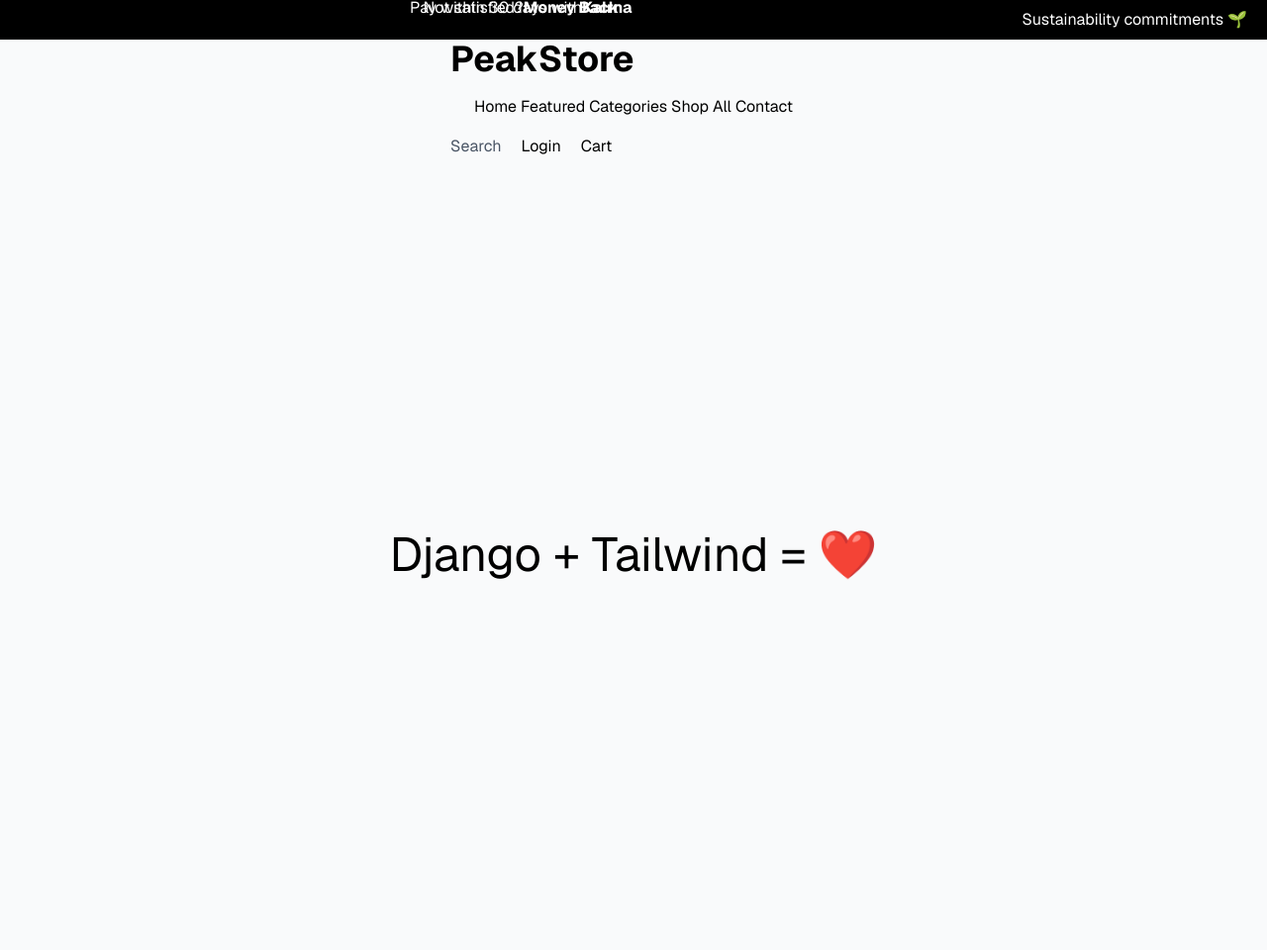
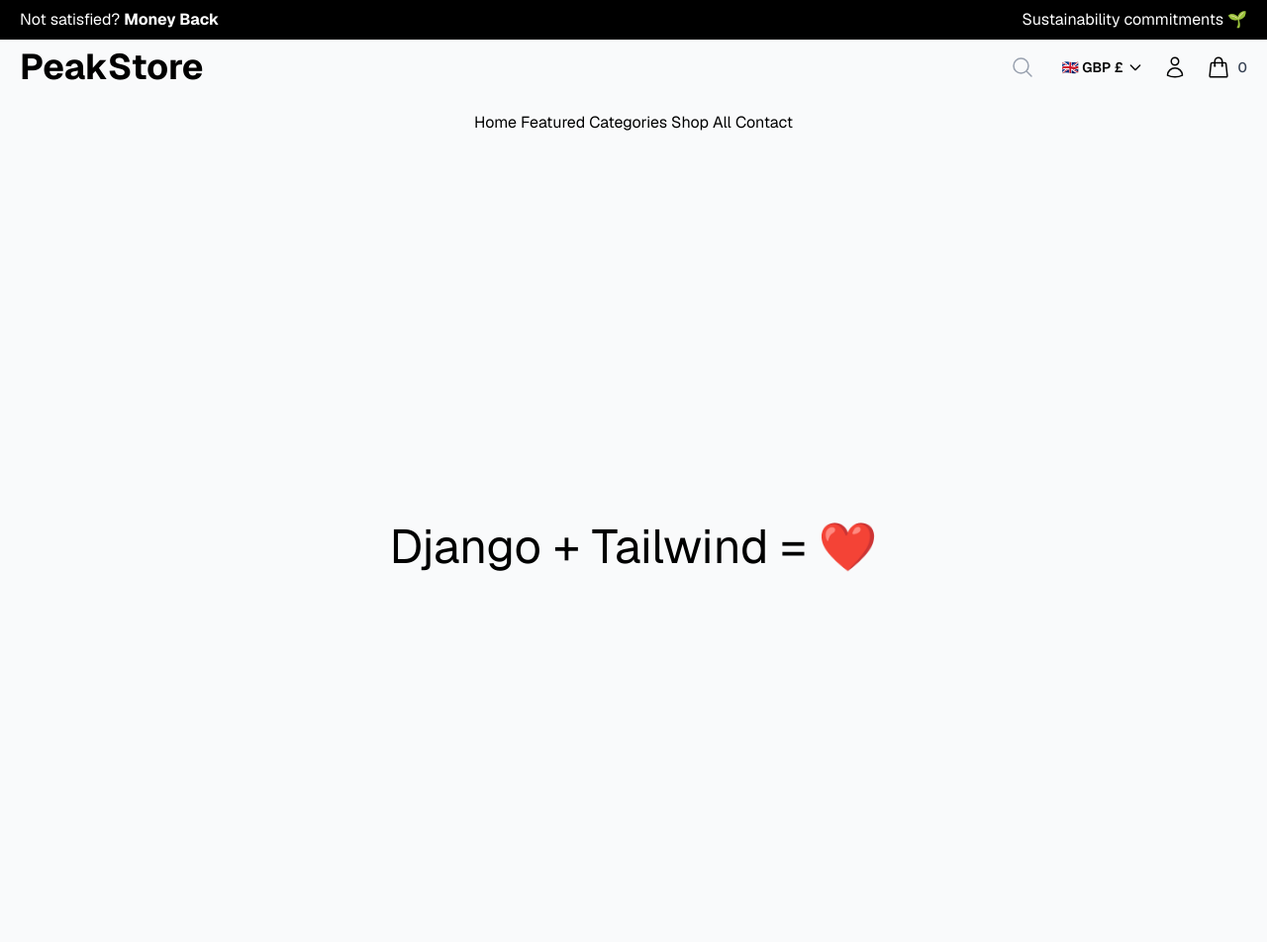
Before and after one commit to samnodier/django_ecommerce, a Django app: page / in a window 1280 px wide. Shown: the whole page at 99% size. After the commit the page ends 578 px from the top, so only its background shows below. Run offline with Django 5.2, Linux system fonts and the light colour scheme; data that the repository does not hold is empty; some libraries are stand-ins or nearby versions.

Commit message:
end of the week

```diff
--- a/store/templates/store/index.html
+++ b/store/templates/store/index.html
@@ -16,15 +16,15 @@
         <header class="flex w-full flex-col items-center justify-between">
             <div class="flex w-full bg-black text-white px-5">
                 <div class = "relative h-10 overflow-hidden flex-1">
-                    <ul class="relative h-full">
-                        <li class="absolute flex items-center justify-center w-full opacity-0 animate-slide-in [animation-delay:0s] leading-none">
-                            Pay within 30 days with <strong>Kalrna</strong>
+                    <ul class="relative h-full w-full">
+                        <li class="absolute top-0 left-0 flex items-center justify-left h-full w-full opacity-0 animate-slide-in [animation-delay:0s]">
+                            Pay within 30 days with<strong class="ml-1">Kalrna</strong>
                         </li>
-                        <li class="absolute flex items-center justify-center w-full opacity-0 animate-slide-in [animation-delay:5s] leading-none">
-                            Not satisfied? <strong>Money Back</strong>
+                        <li class="absolute top-0 left-0 flex items-center justify-left h-full w-full opacity-0 animate-slide-in [animation-delay:5s]">
+                            Not satisfied?<strong class="ml-1">Money Back</strong>
                         </li>
-                        <li class="absolute flex items-center justify-center w-full opacity-0 animate-slide-in [animation-delay:10s] leading-none">
-                            <strong>30 day</strong> trial
+                        <li class="absolute top-0 left-0 flex items-center justify-left h-full w-full opacity-0 animate-slide-in [animation-delay:10s]">
+                            <strong class="mr-1">30 day</strong>trial
                         </li>
                     </ul>
                 </div>
@@ -32,8 +32,95 @@
                     <p>Sustainability commitments 🌱</p>
                 </div>
             </div>
-            <div>
-                <h1 class="text-4xl font-bold">PeakStore</h1>
+            <div class="flex w-full px-5 py-2 justify-between">
+                <div>
+                    <h1 class="text-4xl font-bold">PeakStore</h1>
+                </div>
+                <div class="flex items-center space-x-5">
+                    <!-- Search -->
+                    <div class="flex lg:ml-6">
+                        <a href="#" class="p-2 text-gray-400 hover:text-gray-500">
+                            <span class="sr-only">Search</span>
+                            <svg xmlns="http://www.w3.org/2000/svg"
+                                 fill="none"
+                                 viewBox="0 0 24 24"
+                                 stroke-width="1.5"
+                                 stroke="currentColor"
+                                 class="size-6">
+                                <path stroke-linecap="round" stroke-linejoin="round" d="m21 21-5.197-5.197m0 0A7.5 7.5 0 1 0 5.196 5.196a7.5 7.5 0 0 0 10.607 10.607Z" />
+                            </svg>
+                        </a>
+                    </div>
+                    <!-- Switch currency -->
+                    <div class="relative group">
+                        <button class="flex items-center text-sm font-semibold focus:outline-none hover:text-gray-300 transition-colors">
+                            <span>🇬🇧 GBP £</span>
+                            <svg class="w-4 h-4 ml-1 transform group-hover:rotate-180 transition-transform duration-200"
+                                 fill="none"
+                                 stroke="currentColor"
+                                 viewBox="0 0 24 24">
+                                <path stroke-linecap="round" stroke-linejoin="round" stroke-width="2" d="M19 9l-7 7-7-7"></path>
+                            </svg>
+                        </button>
+                        <!-- Dropdown Menu -->
+                        <!-- Invisible buffer bridge to prevent menu closing when moving mouse from button to menu -->
+                        <div class="absolute right-0 top-full h-2 w-full"></div>
+                        <!-- Actual Menu -->
+                        <ul class="absolute right-0 top-[calc(100%+0.5rem)] w-32 bg-white text-black rounded shadow-lg overflow-hidden transform scale-95 opacity-0 invisible group-hover:scale-100 group-hover:opacity-100 group-hover:visible transition-all duration-200 origin-top-right z-50">
+                            <li>
+                                <a href="#"
+                                   class="block px-4 py-2 text-sm hover:bg-gray-100 flex items-center justify-between">
+                                    <span>🇺🇸 USD</span>
+                                    <span class="text-gray-400">$</span>
+                                </a>
+                            </li>
+                            <li>
+                                <a href="#"
+                                   class="block px-4 py-2 text-sm hover:bg-gray-100 flex items-center justify-between">
+                                    <span>🇪🇺 EUR</span>
+                                    <span class="text-gray-400">€</span>
+                                </a>
+                            </li>
+                            <li>
+                                <a href="#"
+                                   class="block px-4 py-2 text-sm hover:bg-gray-100 flex items-center justify-between font-bold bg-gray-50">
+                                    <span>🇬🇧 GBP</span>
+                                    <span class="text-gray-400">£</span>
+                                </a>
+                            </li>
+                        </ul>
+                    </div>
+                    <!-- Login -->
+                    <div class="flex items-center justify-center">
+                        <a href="/login" class="">
+                            <svg xmlns="http://www.w3.org/2000/svg"
+                                 fill="none"
+                                 viewBox="0 0 24 24"
+                                 stroke-width="1.5"
+                                 stroke="currentColor"
+                                 class="size-6">
+                                <path stroke-linecap="round" stroke-linejoin="round" d="M15.75 6a3.75 3.75 0 1 1-7.5 0 3.75 3.75 0 0 1 7.5 0ZM4.501 20.118a7.5 7.5 0 0 1 14.998 0A17.933 17.933 0 0 1 12 21.75c-2.676 0-5.216-.584-7.499-1.632Z" />
+                            </svg>
+                        </a>
+                    </div>
+                    <!-- Cart -->
+                    <div class="">
+                        <a href="/cart" class="group -m-2 flex items-center p-2">
+                            <svg xmlns="http://www.w3.org/2000/svg"
+                                 fill="none"
+                                 viewBox="0 0 24 24"
+                                 stroke-width="1.5"
+                                 stroke="currentColor"
+                                 class="size-6">
+                                <path stroke-linecap="round" stroke-linejoin="round" d="M15.75 10.5V6a3.75 3.75 0 1 0-7.5 0v4.5m11.356-1.993 1.263 12c.07.665-.45 1.243-1.119 1.243H4.25a1.125 1.125 0 0 1-1.12-1.243l1.264-12A1.125 1.125 0 0 1 5.513 7.5h12.974c.576 0 1.059.435 1.119 1.007ZM8.625 10.5a.375.375 0 1 1-.75 0 .375.375 0 0 1 .75 0Zm7.5 0a.375.375 0 1 1-.75 0 .375.375 0 0 1 .75 0Z" />
+                            </svg>
+                            <span class="ml-2 text-sm font-medium text-gray-700 group-hover:text-gray-800">0</span>
+                            <span class="sr-only">items in cart, view bag</span>
+                        </a>
+                    </div>
+                </div>
+            </div>
+            <div class="flex w-full px-5">
                 <nav class="container mx-auto px-6 py-4">
                     <ul class="flex items-center justify-center space-x-1">
                         <li>
@@ -53,13 +140,6 @@
                         </li>
                     </ul>
                 </nav>
-                <div class="flex items-center space-x-5">
-                    <button class="text-gray-600 hover:text-blue-600">
-                        <span>Search</span>
-                    </button>
-                    <a href="/login" class="">Login</a>
-                    <a href="/cart" class="">Cart</a>
-                </div>
             </div>
         </header>
         <div class="container mx-auto">
--- a/theme/static/css/dist/styles.css
+++ b/theme/static/css/dist/styles.css
@@ -10,21 +10,32 @@
     monospace;
     --color-blue-600: oklch(54.6% 0.245 262.881);
     --color-gray-50: oklch(98.5% 0.002 247.839);
+    --color-gray-100: oklch(96.7% 0.003 264.542);
+    --color-gray-300: oklch(87.2% 0.01 258.338);
+    --color-gray-400: oklch(70.7% 0.022 261.325);
+    --color-gray-500: oklch(55.1% 0.027 264.364);
     --color-gray-600: oklch(44.6% 0.03 256.802);
+    --color-gray-700: oklch(37.3% 0.034 259.733);
+    --color-gray-800: oklch(27.8% 0.033 256.848);
     --color-black: #000;
     --color-white: #fff;
     --spacing: 0.25rem;
+    --text-sm: 0.875rem;
+    --text-sm--line-height: calc(1.25 / 0.875);
     --text-4xl: 2.25rem;
     --text-4xl--line-height: calc(2.5 / 2.25);
     --text-5xl: 3rem;
     --text-5xl--line-height: 1;
+    --font-weight-medium: 500;
+    --font-weight-semibold: 600;
     --font-weight-bold: 700;
     --tracking-normal: 0em;
     --leading-normal: 1.5;
-    --ease-in-out: cubic-bezier(0.4, 0, 0.2, 1);
+    --default-transition-duration: 150ms;
+    --default-transition-timing-function: cubic-bezier(0.4, 0, 0.2, 1);
     --default-font-family: var(--font-sans);
     --default-mono-font-family: var(--font-mono);
-    --animate-slide-in: slide-in 5s ease-in-out infinite;
+    --animate-slide-in: slide-in 15s linear infinite;
   }
 }
 @layer base {
@@ -176,6 +187,20 @@
   }
 }
 @layer utilities {
+  .invisible {
+    visibility: hidden;
+  }
+  .sr-only {
+    position: absolute;
+    width: 1px;
+    height: 1px;
+    padding: 0;
+    margin: -1px;
+    overflow: hidden;
+    clip-path: inset(50%);
+    white-space: nowrap;
+    border-width: 0;
+  }
   .absolute {
     position: absolute;
   }
@@ -184,6 +209,24 @@
   }
   .static {
     position: static;
+  }
+  .top-0 {
+    top: calc(var(--spacing) * 0);
+  }
+  .top-\[calc\(100\%\+0\.5rem\)\] {
+    top: calc(100% + 0.5rem);
+  }
+  .top-full {
+    top: 100%;
+  }
+  .right-0 {
+    right: calc(var(--spacing) * 0);
+  }
+  .left-0 {
+    left: calc(var(--spacing) * 0);
+  }
+  .z-50 {
+    z-index: 50;
   }
   .container {
     width: 100%;
@@ -203,11 +246,45 @@
       max-width: 96rem;
     }
   }
+  .-m-2 {
+    margin: calc(var(--spacing) * -2);
+  }
+  .m-1 {
+    margin: calc(var(--spacing) * 1);
+  }
   .mx-auto {
     margin-inline: auto;
   }
+  .mr-1 {
+    margin-right: calc(var(--spacing) * 1);
+  }
+  .ml-1 {
+    margin-left: calc(var(--spacing) * 1);
+  }
+  .ml-2 {
+    margin-left: calc(var(--spacing) * 2);
+  }
+  .ml-4 {
+    margin-left: calc(var(--spacing) * 4);
+  }
+  .block {
+    display: block;
+  }
   .flex {
     display: flex;
+  }
+  .flow-root {
+    display: flow-root;
+  }
+  .size-6 {
+    width: calc(var(--spacing) * 6);
+    height: calc(var(--spacing) * 6);
+  }
+  .h-2 {
+    height: calc(var(--spacing) * 2);
+  }
+  .h-4 {
+    height: calc(var(--spacing) * 4);
   }
   .h-10 {
     height: calc(var(--spacing) * 10);
@@ -218,11 +295,32 @@
   .h-screen {
     height: 100vh;
   }
+  .w-4 {
+    width: calc(var(--spacing) * 4);
+  }
+  .w-32 {
+    width: calc(var(--spacing) * 32);
+  }
   .w-full {
     width: 100%;
   }
   .flex-1 {
     flex: 1;
+  }
+  .shrink-0 {
+    flex-shrink: 0;
+  }
+  .origin-top-right {
+    transform-origin: 100% 0;
+  }
+  .scale-95 {
+    --tw-scale-x: 95%;
+    --tw-scale-y: 95%;
+    --tw-scale-z: 95%;
+    scale: var(--tw-scale-x) var(--tw-scale-y);
+  }
+  .transform {
+    transform: var(--tw-rotate-x,) var(--tw-rotate-y,) var(--tw-rotate-z,) var(--tw-skew-x,) var(--tw-skew-y,);
   }
   .animate-slide-in {
     animation: var(--animate-slide-in);
@@ -256,17 +354,32 @@
   .overflow-hidden {
     overflow: hidden;
   }
+  .rounded {
+    border-radius: 0.25rem;
+  }
   .bg-black {
     background-color: var(--color-black);
   }
   .bg-gray-50 {
     background-color: var(--color-gray-50);
   }
+  .bg-white {
+    background-color: var(--color-white);
+  }
+  .p-2 {
+    padding: calc(var(--spacing) * 2);
+  }
+  .px-4 {
+    padding-inline: calc(var(--spacing) * 4);
+  }
   .px-5 {
     padding-inline: calc(var(--spacing) * 5);
   }
   .px-6 {
     padding-inline: calc(var(--spacing) * 6);
+  }
+  .py-2 {
+    padding-block: calc(var(--spacing) * 2);
   }
   .py-4 {
     padding-block: calc(var(--spacing) * 4);
@@ -285,9 +398,9 @@
     font-size: var(--text-5xl);
     line-height: var(--tw-leading, var(--text-5xl--line-height));
   }
-  .leading-none {
-    --tw-leading: 1;
-    line-height: 1;
+  .text-sm {
+    font-size: var(--text-sm);
+    line-height: var(--tw-leading, var(--text-sm--line-height));
   }
   .leading-normal {
     --tw-leading: var(--leading-normal);
@@ -297,6 +410,14 @@
     --tw-font-weight: var(--font-weight-bold);
     font-weight: var(--font-weight-bold);
   }
+  .font-medium {
+    --tw-font-weight: var(--font-weight-medium);
+    font-weight: var(--font-weight-medium);
+  }
+  .font-semibold {
+    --tw-font-weight: var(--font-weight-semibold);
+    font-weight: var(--font-weight-semibold);
+  }
   .tracking-normal {
     --tw-tracking: var(--tracking-normal);
     letter-spacing: var(--tracking-normal);
@@ -304,14 +425,43 @@
   .text-black {
     color: var(--color-black);
   }
+  .text-gray-400 {
+    color: var(--color-gray-400);
+  }
   .text-gray-600 {
     color: var(--color-gray-600);
+  }
+  .text-gray-700 {
+    color: var(--color-gray-700);
   }
   .text-white {
     color: var(--color-white);
   }
   .opacity-0 {
     opacity: 0%;
+  }
+  .shadow-lg {
+    --tw-shadow: 0 10px 15px -3px var(--tw-shadow-color, rgb(0 0 0 / 0.1)), 0 4px 6px -4px var(--tw-shadow-color, rgb(0 0 0 / 0.1));
+    box-shadow: var(--tw-inset-shadow), var(--tw-inset-ring-shadow), var(--tw-ring-offset-shadow), var(--tw-ring-shadow), var(--tw-shadow);
+  }
+  .transition-all {
+    transition-property: all;
+    transition-timing-function: var(--tw-ease, var(--default-transition-timing-function));
+    transition-duration: var(--tw-duration, var(--default-transition-duration));
+  }
+  .transition-colors {
+    transition-property: color, background-color, border-color, outline-color, text-decoration-color, fill, stroke, --tw-gradient-from, --tw-gradient-via, --tw-gradient-to;
+    transition-timing-function: var(--tw-ease, var(--default-transition-timing-function));
+    transition-duration: var(--tw-duration, var(--default-transition-duration));
+  }
+  .transition-transform {
+    transition-property: transform, translate, scale, rotate;
+    transition-timing-function: var(--tw-ease, var(--default-transition-timing-function));
+    transition-duration: var(--tw-duration, var(--default-transition-duration));
+  }
+  .duration-200 {
+    --tw-duration: 200ms;
+    transition-duration: 200ms;
   }
   .\[animation-delay\:0s\] {
     animation-delay: 0s;
@@ -322,8 +472,57 @@
   .\[animation-delay\:10s\] {
     animation-delay: 10s;
   }
-  .\[animation-delay\:20s\] {
-    animation-delay: 20s;
+  .group-hover\:visible {
+    &:is(:where(.group):hover *) {
+      @media (hover: hover) {
+        visibility: visible;
+      }
+    }
+  }
+  .group-hover\:scale-100 {
+    &:is(:where(.group):hover *) {
+      @media (hover: hover) {
+        --tw-scale-x: 100%;
+        --tw-scale-y: 100%;
+        --tw-scale-z: 100%;
+        scale: var(--tw-scale-x) var(--tw-scale-y);
+      }
+    }
+  }
+  .group-hover\:rotate-180 {
+    &:is(:where(.group):hover *) {
+      @media (hover: hover) {
+        rotate: 180deg;
+      }
+    }
+  }
+  .group-hover\:text-gray-500 {
+    &:is(:where(.group):hover *) {
+      @media (hover: hover) {
+        color: var(--color-gray-500);
+      }
+    }
+  }
+  .group-hover\:text-gray-800 {
+    &:is(:where(.group):hover *) {
+      @media (hover: hover) {
+        color: var(--color-gray-800);
+      }
+    }
+  }
+  .group-hover\:opacity-100 {
+    &:is(:where(.group):hover *) {
+      @media (hover: hover) {
+        opacity: 100%;
+      }
+    }
+  }
+  .hover\:bg-gray-100 {
+    &:hover {
+      @media (hover: hover) {
+        background-color: var(--color-gray-100);
+      }
+    }
   }
   .hover\:text-blue-600 {
     &:hover {
@@ -332,6 +531,90 @@
       }
     }
   }
+  .hover\:text-gray-300 {
+    &:hover {
+      @media (hover: hover) {
+        color: var(--color-gray-300);
+      }
+    }
+  }
+  .hover\:text-gray-500 {
+    &:hover {
+      @media (hover: hover) {
+        color: var(--color-gray-500);
+      }
+    }
+  }
+  .focus\:outline-none {
+    &:focus {
+      --tw-outline-style: none;
+      outline-style: none;
+    }
+  }
+  .lg\:ml-6 {
+    @media (width >= 64rem) {
+      margin-left: calc(var(--spacing) * 6);
+    }
+  }
+  .lg\:flex-1 {
+    @media (width >= 64rem) {
+      flex: 1;
+    }
+  }
+  .lg\:items-center {
+    @media (width >= 64rem) {
+      align-items: center;
+    }
+  }
+  .lg\:justify-end {
+    @media (width >= 64rem) {
+      justify-content: flex-end;
+    }
+  }
+  .lg\:space-x-6 {
+    @media (width >= 64rem) {
+      :where(& > :not(:last-child)) {
+        --tw-space-x-reverse: 0;
+        margin-inline-start: calc(calc(var(--spacing) * 6) * var(--tw-space-x-reverse));
+        margin-inline-end: calc(calc(var(--spacing) * 6) * calc(1 - var(--tw-space-x-reverse)));
+      }
+    }
+  }
+}
+@property --tw-scale-x {
+  syntax: "*";
+  inherits: false;
+  initial-value: 1;
+}
+@property --tw-scale-y {
+  syntax: "*";
+  inherits: false;
+  initial-value: 1;
+}
+@property --tw-scale-z {
+  syntax: "*";
+  inherits: false;
+  initial-value: 1;
+}
+@property --tw-rotate-x {
+  syntax: "*";
+  inherits: false;
+}
+@property --tw-rotate-y {
+  syntax: "*";
+  inherits: false;
+}
+@property --tw-rotate-z {
+  syntax: "*";
+  inherits: false;
+}
+@property --tw-skew-x {
+  syntax: "*";
+  inherits: false;
+}
+@property --tw-skew-y {
+  syntax: "*";
+  inherits: false;
 }
 @property --tw-space-x-reverse {
   syntax: "*";
@@ -350,18 +633,91 @@
   syntax: "*";
   inherits: false;
 }
+@property --tw-shadow {
+  syntax: "*";
+  inherits: false;
+  initial-value: 0 0 #0000;
+}
+@property --tw-shadow-color {
+  syntax: "*";
+  inherits: false;
+}
+@property --tw-shadow-alpha {
+  syntax: "<percentage>";
+  inherits: false;
+  initial-value: 100%;
+}
+@property --tw-inset-shadow {
+  syntax: "*";
+  inherits: false;
+  initial-value: 0 0 #0000;
+}
+@property --tw-inset-shadow-color {
+  syntax: "*";
+  inherits: false;
+}
+@property --tw-inset-shadow-alpha {
+  syntax: "<percentage>";
+  inherits: false;
+  initial-value: 100%;
+}
+@property --tw-ring-color {
+  syntax: "*";
+  inherits: false;
+}
+@property --tw-ring-shadow {
+  syntax: "*";
+  inherits: false;
+  initial-value: 0 0 #0000;
+}
+@property --tw-inset-ring-color {
+  syntax: "*";
+  inherits: false;
+}
+@property --tw-inset-ring-shadow {
+  syntax: "*";
+  inherits: false;
+  initial-value: 0 0 #0000;
+}
+@property --tw-ring-inset {
+  syntax: "*";
+  inherits: false;
+}
+@property --tw-ring-offset-width {
+  syntax: "<length>";
+  inherits: false;
+  initial-value: 0px;
+}
+@property --tw-ring-offset-color {
+  syntax: "*";
+  inherits: false;
+  initial-value: #fff;
+}
+@property --tw-ring-offset-shadow {
+  syntax: "*";
+  inherits: false;
+  initial-value: 0 0 #0000;
+}
+@property --tw-duration {
+  syntax: "*";
+  inherits: false;
+}
 @keyframes slide-in {
   0% {
     opacity: 0;
     transform: translateX(100%);
   }
-  20% {
+  5% {
     opacity: 1;
     transform: translateX(0);
   }
-  80% {
+  30% {
     opacity: 1;
     transform: translateX(0);
+  }
+  35% {
+    opacity: 0;
+    transform: translateX(-100%);
   }
   100% {
     opacity: 0;
@@ -371,10 +727,33 @@
 @layer properties {
   @supports ((-webkit-hyphens: none) and (not (margin-trim: inline))) or ((-moz-orient: inline) and (not (color:rgb(from red r g b)))) {
     *, ::before, ::after, ::backdrop {
+      --tw-scale-x: 1;
+      --tw-scale-y: 1;
+      --tw-scale-z: 1;
+      --tw-rotate-x: initial;
+      --tw-rotate-y: initial;
+      --tw-rotate-z: initial;
+      --tw-skew-x: initial;
+      --tw-skew-y: initial;
       --tw-space-x-reverse: 0;
       --tw-leading: initial;
       --tw-font-weight: initial;
       --tw-tracking: initial;
+      --tw-shadow: 0 0 #0000;
+      --tw-shadow-color: initial;
+      --tw-shadow-alpha: 100%;
+      --tw-inset-shadow: 0 0 #0000;
+      --tw-inset-shadow-color: initial;
+      --tw-inset-shadow-alpha: 100%;
+      --tw-ring-color: initial;
+      --tw-ring-shadow: 0 0 #0000;
+      --tw-inset-ring-color: initial;
+      --tw-inset-ring-shadow: 0 0 #0000;
+      --tw-ring-inset: initial;
+      --tw-ring-offset-width: 0px;
+      --tw-ring-offset-color: #fff;
+      --tw-ring-offset-shadow: 0 0 #0000;
+      --tw-duration: initial;
     }
   }
 }
```
Also changed, not shown: theme/static_src/src/styles.css (+7 -3 lines).
